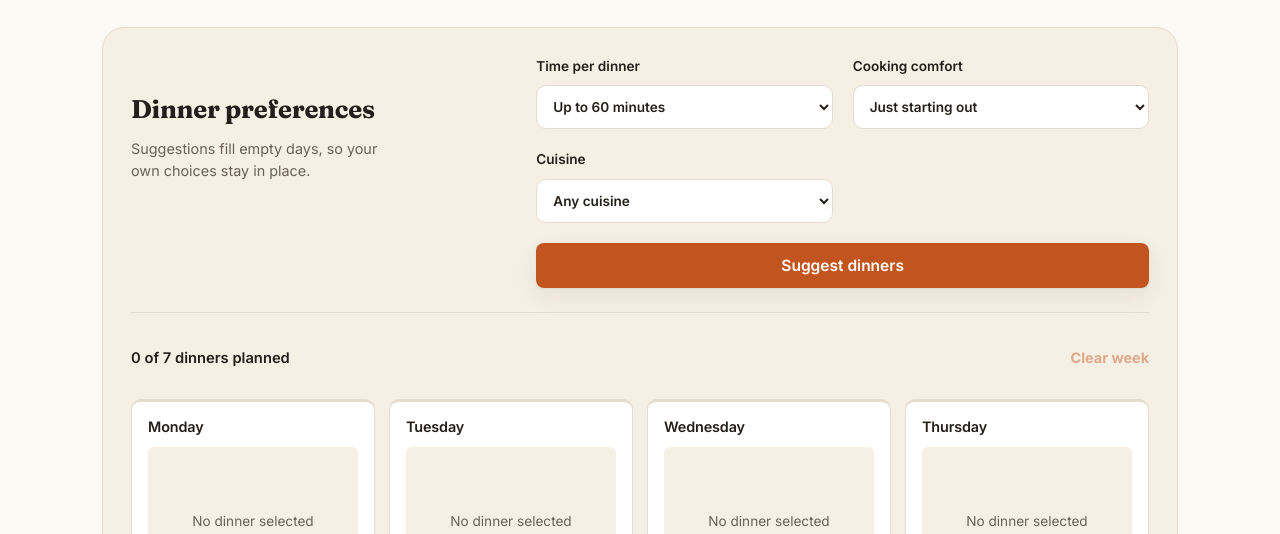
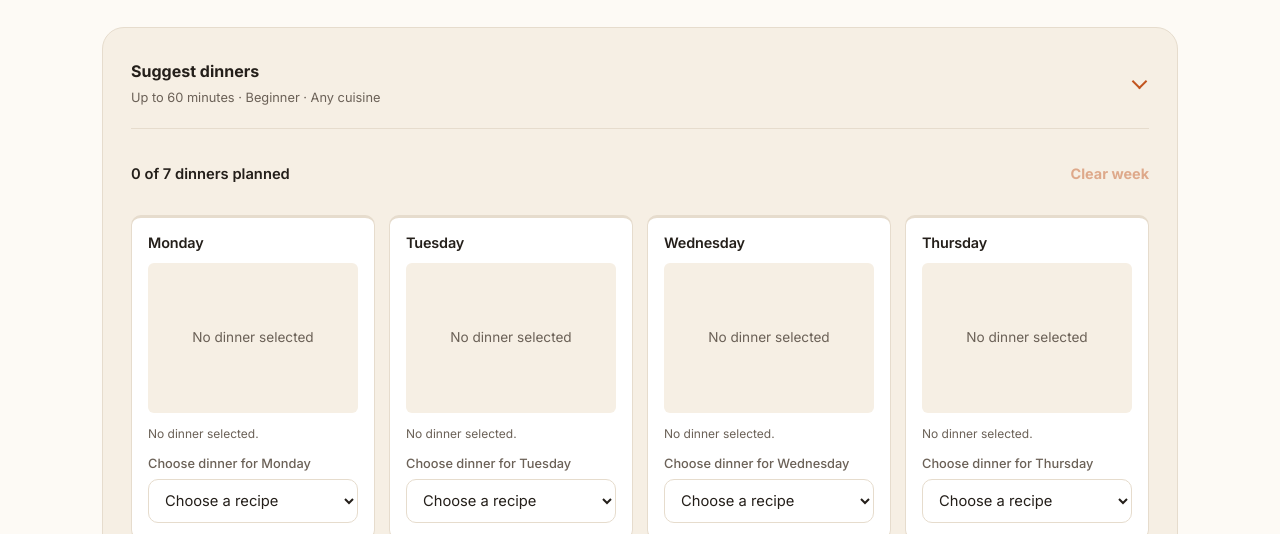
Before and after one commit to Venanana/KitchenPath, a website: page planner.html in a window 1280 px wide. Shown: the part 266-800 px from the top of the page. Drawn offline with Linux system fonts and the light colour scheme.

Commit message:
Make dinner preferences compact and collapsible

```diff
--- a/css/styles.css
+++ b/css/styles.css
@@ -555,22 +555,27 @@ main { flex: 1; }
 
 .planner-preferences {
   display: grid;
-  grid-template-columns: minmax(220px, 1.3fr) 1fr 1fr;
+  grid-template-columns: repeat(3, minmax(0, 1fr));
   gap: 20px;
   align-items: end;
-  padding-bottom: 24px;
-  border-bottom: 1px solid var(--border);
+  padding-top: 16px;
 }
-.planner-intro { grid-row: span 2; align-self: center; }
-.planner-intro h3 { font-size: 1.6rem; }
-.planner-intro p { color: var(--text-soft); font-size: .9rem; margin: 0; max-width: 30ch; }
+.planner-suggestions { padding-bottom: 16px; border-bottom: 1px solid var(--border); }
+.planner-suggestions > summary { display: flex; align-items: center; justify-content: space-between; gap: 16px; min-height: 56px; cursor: pointer; list-style: none; }
+.planner-suggestions > summary::-webkit-details-marker { display: none; }
+.planner-suggestions > summary::after { content: ""; width: 9px; height: 9px; border-right: 2px solid var(--accent); border-bottom: 2px solid var(--accent); transform: rotate(45deg); flex-shrink: 0; margin: 0 4px 5px; }
+.planner-suggestions[open] > summary::after { transform: rotate(225deg); margin-top: 8px; }
+.planner-suggestions-copy { display: grid; gap: 4px; min-width: 0; }
+.planner-suggestions-copy > strong { font-size: 1rem; }
+.planner-preference-summary { color: var(--text-soft); font-size: .8rem; line-height: 1.6; overflow-wrap: anywhere; }
+.planner-preferences .device-note { grid-column: 1 / -1; margin: 0; }
 .planner-preferences label { display: grid; gap: 8px; font-size: .85rem; font-weight: 600; }
 .planner-preferences select {
   width: 100%; min-width: 0;
   padding: 12px; border: 1px solid var(--border); border-radius: 10px;
   background: var(--surface); color: var(--text); font: inherit;
 }
-.planner-preferences .btn { grid-column: 2 / -1; cursor: pointer; }
+.planner-preferences .btn { grid-column: 1 / -1; cursor: pointer; }
 .planner-toolbar, .grocery-toolbar {
   display: flex; align-items: center; justify-content: space-between;
   flex-wrap: wrap; gap: 12px; margin: 24px 0 18px;
@@ -609,8 +614,6 @@ button:disabled { opacity: .45; cursor: default; }
 
 @media (max-width: 780px) {
   .planner-preferences { grid-template-columns: 1fr 1fr; }
-  .planner-intro { grid-column: 1 / -1; grid-row: auto; }
-  .planner-intro p { max-width: none; }
   .planner-preferences .btn { grid-column: 1 / -1; }
   .grocery-list { grid-template-columns: 1fr; }
 }
--- a/js/app.js
+++ b/js/app.js
@@ -1040,6 +1040,15 @@
     if (["beginner", "all"].includes(preferences.difficulty)) $("#plannerDifficulty").value = preferences.difficulty;
     if (["all", "filipino"].includes(preferences.cuisine)) $("#plannerCuisine").value = preferences.cuisine;
 
+    function syncPreferenceSummary() {
+      const time = Number($("#plannerTime").value);
+      $("#preferenceTime").textContent = time < 120 ? `Up to ${time} minutes` : `Up to ${time / 60} hours`;
+      $("#preferenceDifficulty").textContent = $("#plannerDifficulty").value === "beginner" ? "Beginner" : "All levels";
+      $("#preferenceCuisine").textContent = $("#plannerCuisine").value === "filipino" ? "Filipino" : "Any cuisine";
+    }
+    $("#plannerPreferences").addEventListener("change", syncPreferenceSummary);
+    syncPreferenceSummary();
+
     $("#plannerPreferences").addEventListener("submit", (event) => {
       event.preventDefault();
       const time = Number($("#plannerTime").value);
@@ -1067,6 +1076,8 @@
       renderPlanner();
       saveMealPlan();
       $("#plannerStatus").textContent = `Added ${emptyDays.length} dinner suggestions. Swap any meal using its dropdown.`;
+      $("#plannerSuggestions").open = false;
+      $("#plannerSuggestionsToggle").focus({ preventScroll: true });
     });
 
     $("#clearPlan").addEventListener("click", () => {
--- a/js/translations-tl.js
+++ b/js/translations-tl.js
@@ -3,6 +3,8 @@
   const i18n = window.KitchenPathI18n;
   const pairs = `KitchenPath — Learn to Cook, One Meal at a Time|KitchenPath — Matutong Magluto, Isang Pagkain sa Bawat Hakbang
 Search adobo, munggo, ingredients…|Maghanap ng adobo, munggo, o sangkap…
+Beginner|Baguhan
+All levels|Lahat ng antas
 Choose a profile|Pumili ng profile
 On this browser|Sa browser na ito
 Guest|Bisita
--- a/planner.html
+++ b/planner.html
@@ -77,11 +77,15 @@
           <p>One dinner a day. Build your own week or let us give you a starting point.</p>
         </header>
         <div class="planner-workspace">
+          <details class="planner-suggestions" id="plannerSuggestions">
+            <summary id="plannerSuggestionsToggle">
+              <span class="planner-suggestions-copy">
+                <strong>Suggest dinners</strong>
+                <span class="planner-preference-summary"><span id="preferenceTime">Up to 60 minutes</span><span aria-hidden="true"> · </span><span id="preferenceDifficulty">Beginner</span><span aria-hidden="true"> · </span><span id="preferenceCuisine">Any cuisine</span></span>
+              </span>
+            </summary>
           <form id="plannerPreferences" class="planner-preferences">
-            <div class="planner-intro">
-              <h3>Dinner preferences</h3>
-              <p>Suggestions fill empty days, so your own choices stay in place.</p>
-            </div>
+            <p class="device-note">Suggestions fill empty days, so your own choices stay in place.</p>
             <label for="plannerTime">Time per dinner
               <select id="plannerTime" name="time">
                 <option value="15">Up to 15 minutes</option>
@@ -103,6 +107,7 @@
             </label>
             <button type="submit" class="btn btn-primary">Suggest dinners</button>
           </form>
+          </details>
           <div class="planner-toolbar">
             <p id="plannerSummary" aria-live="polite">0 of 7 dinners planned</p>
             <button id="clearPlan" class="text-button" type="button" disabled>Clear week</button>
```
